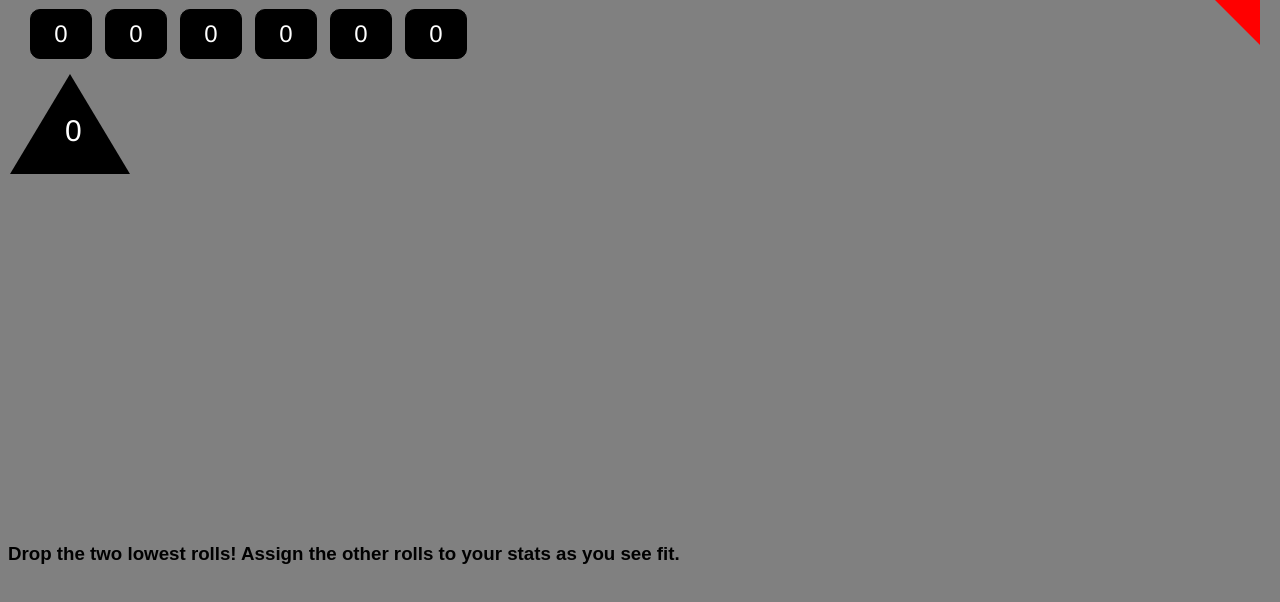
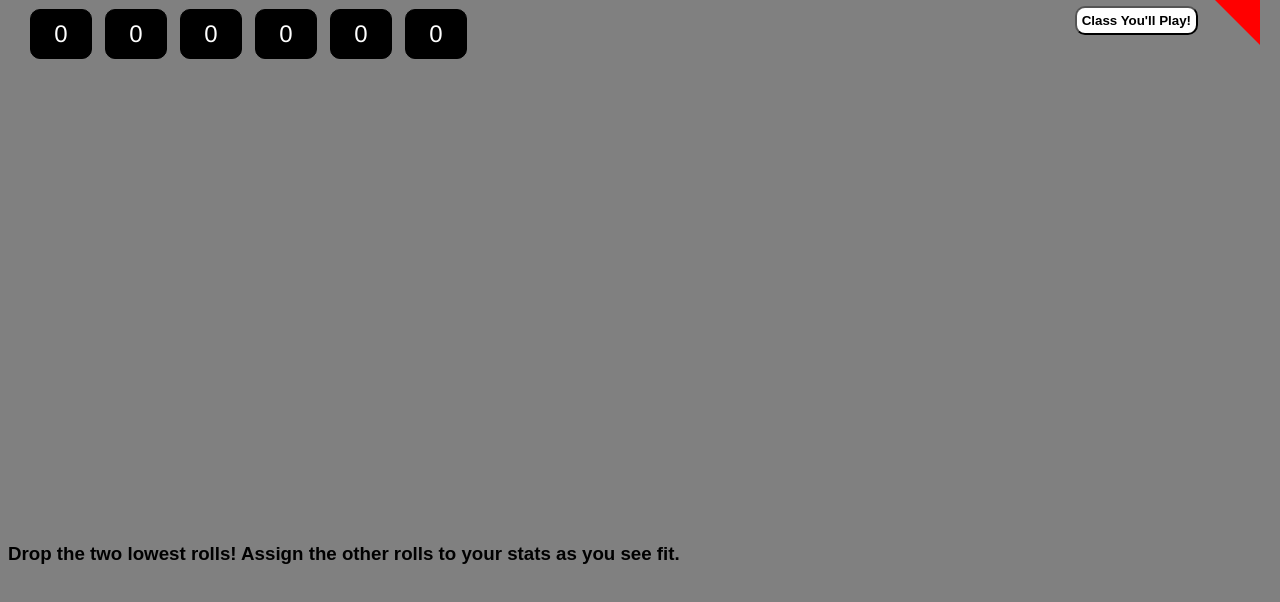
Before and after one commit to mwilkins74/dice_roller, a plain HTML site: page index.html in a window 1280 px wide. Shown: the part 76-678 px from the top of the page. Drawn offline with Linux system fonts and the light colour scheme.

Commit message:
add style.css, add script.js, connect index.html

```diff
--- a/index.html
+++ b/index.html
@@ -7,9 +7,6 @@
     <body>
         <div id="logo"><p>MW</p></div>
         <h1>My Dice Roller!</h1>
-        <div id="triangle" class="tri">
-            <div id="value">0</div>
-        </div>
 
         <div id="die1" class="dice">0</div>
         <div id="die2" class="dice">0</div>
@@ -25,7 +22,8 @@
         <h3>Drop the two lowest rolls! Assign the other rolls to your stats as you see fit.</h3>
 
         <div>
+            <button id="class" onclick="randomClass()">Class You'll Play!</button>
+        </div>
 
-        </div>
     </body>
 </html>
--- a/script.js
+++ b/script.js
@@ -6,16 +6,16 @@ function rollDice() {
     var die5 = document.getElementById("die5");
     var die6 = document.getElementById("die6");
     var status = document.getElementById("status");
-    var triangle = document.getElementById("triangle")
+
     var d1 = Math.floor(Math.random() * 6) + 1;
     var d2 = Math.floor(Math.random() * 6) + 1;
     var d3 = Math.floor(Math.random() * 6) + 1;
     var d4 = Math.floor(Math.random() * 6) + 1;
     var d5 = Math.floor(Math.random() * 6) + 1;
     var d6 = Math.floor(Math.random() * 6) + 1;
-    var tri = Math.floor(Math.random() * 4) + 1;
 
-    triangle.innerHTML = tri;
+
+
     die1.innerHTML = d1;
     die2.innerHTML = d2;
     die3.innerHTML = d3;
@@ -26,3 +26,26 @@ function rollDice() {
     var diceTotal = d1 + d2 + d3 + d4 + d5 + d6;
 
 }
+
+
+const classes = {
+    '1' : 'Artificer',
+    '2' : 'Barbarian',
+    '3' : 'Bard',
+    '4' : 'Cleric',
+    '5' : 'Druid',
+    '6' : 'Fighter',
+    '7' : 'Monk',
+    '8' : 'Paladin',
+    '9' : 'Ranger',
+    '10': 'Rogue',
+    '11': 'Sorcerer',
+    '12': 'Warlock',
+    '13': 'Wizard',
+}
+
+function randomClass() {
+    const num1 = Math.floor(Math.random()* (13) + 1);
+ return `You will be playing a ${classes}`;
+}
+console.log(randomClass)
--- a/style.css
+++ b/style.css
@@ -34,30 +34,20 @@ h1 {
     margin: 2px;
 }
 
-#triangle {
+#class {
     position: absolute;
-    top: 150px;
-    left: 10px;
-    width: 0;
-    height: 0;
-    border-left: 60px solid transparent;
-    border-right: 60px solid transparent;
-    border-bottom: 100px solid black;
-    text-align:start;
-    color: white;
+    right: 80px;
+    top: 80 px;
+    font-family: fantasy;
+    padding: 5px;
+    border-radius: 10px;
+    font-weight: bold;
+    margin: 2px;
+    background-color: white;
+    color: black;
 }
 
-#value {
-    position: absolute;
-    top: 40px;
-    left: -5px;
-    font-size: 30px;
-    font-family: 'Franklin Gothic Medium';
-    text-align:inherit;
-
-}
-
-#die1 {
+#die1  {
     position: absolute;
     left: 25px;
     top: 80px;
```
